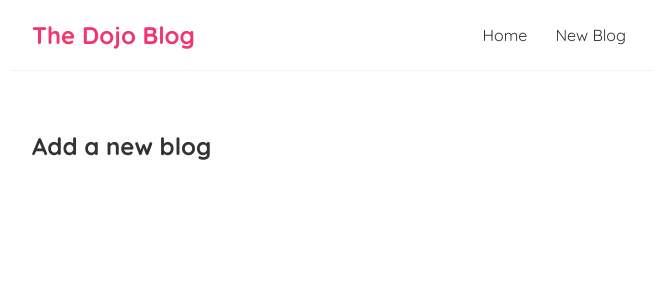
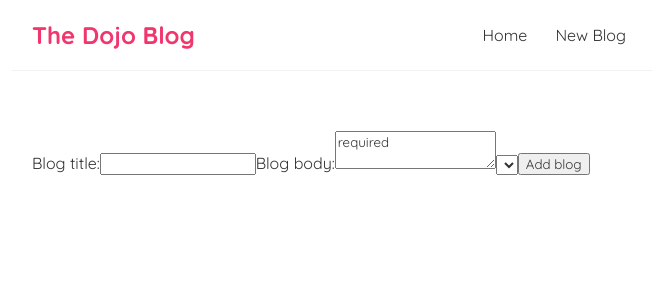
Before and after one commit to HehLul/dojo-blog, a React (Create React App) app: page /create in a window 1280 px wide. Shown: the top 300 px of the page, without its empty margins (308-964 px from the left). Built offline with nearby package versions, Linux system fonts and the light colour scheme.

Commit message:
Vid#27: forms. Reviewed chaniging states.

```diff
--- a/src/Create.js
+++ b/src/Create.js
@@ -1,9 +1,28 @@
-const Create = () => {
-    return (
-        <div className="create">
-            <h2>Add a new blog</h2>
-        </div>
-     );
+const Create = ()=>{
+    return(
+            <form>
+                <label>Blog title:</label>
+                <input
+                type="text"
+                required/>
+
+
+                <label>Blog body:</label>
+               <textarea>
+                required
+               </textarea>
+
+                <label>
+                    <select>
+                        <option value="mario"></option>
+                        <option value="yoshi"></option>
+
+                    </select>
+                    <button>Add blog</button>
+                </label>
+
+            </form>
+    );
 }
 
 export default Create;
--- a/src/index.css
+++ b/src/index.css
@@ -79,3 +79,35 @@
   border-radius: 8px;
   cursor: pointer;
 }
+
+/* create new blog form */
+.create {
+  max-width: 400px;
+  margin: 0 auto;
+  text-align: center;
+}
+.create label {
+  text-align: left;
+  display: block;
+}
+.create h2 {
+  font-size: 20px;
+  color: #f1356d;
+  margin-bottom: 30px;
+}
+.create input, .create textarea, .create select {
+  width: 100%;
+  padding: 6px 10px;
+  margin: 10px 0;
+  border: 1px solid #ddd;
+  box-sizing: border-box;
+  display: block;
+}
+.create button {
+  background: #f1356d;
+  color: #fff;
+  border: 0;
+  padding: 8px;
+  border-radius: 8px;
+  cursor: pointer;
+}
```
Also changed, not shown: 1 other file (tests, documents, lock files or other folders).
